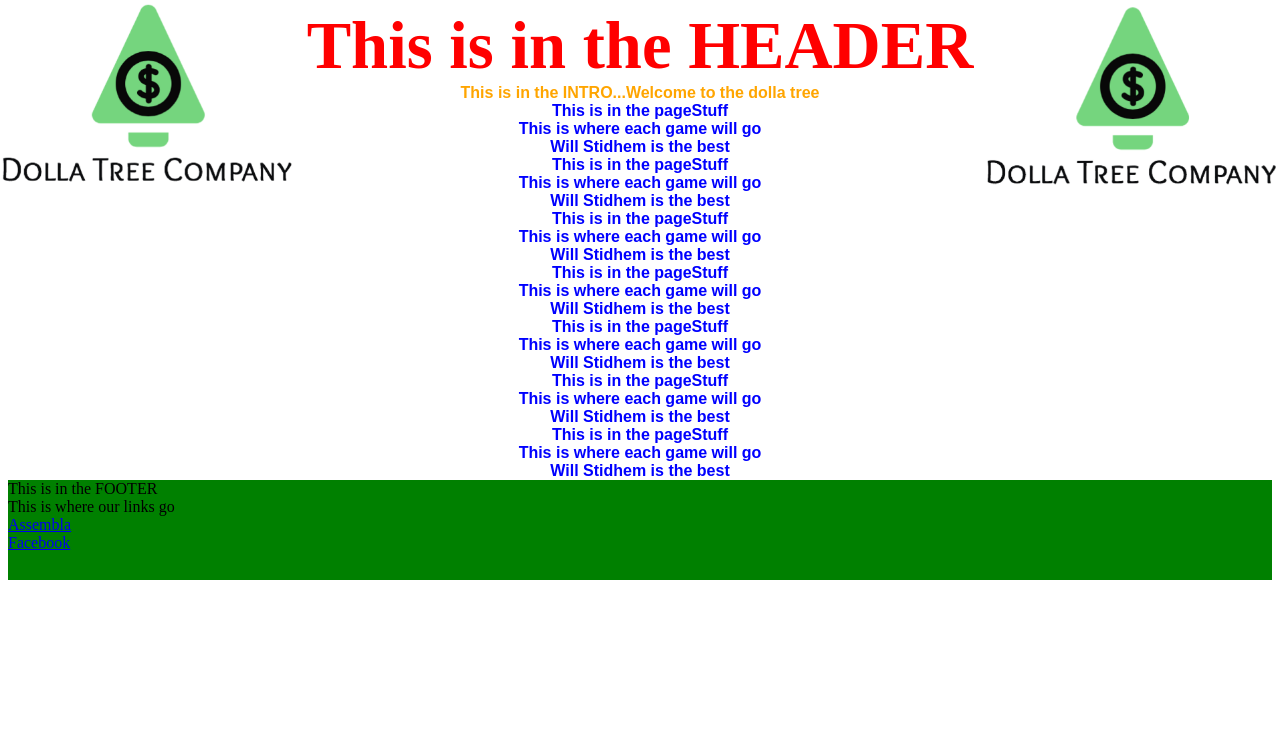
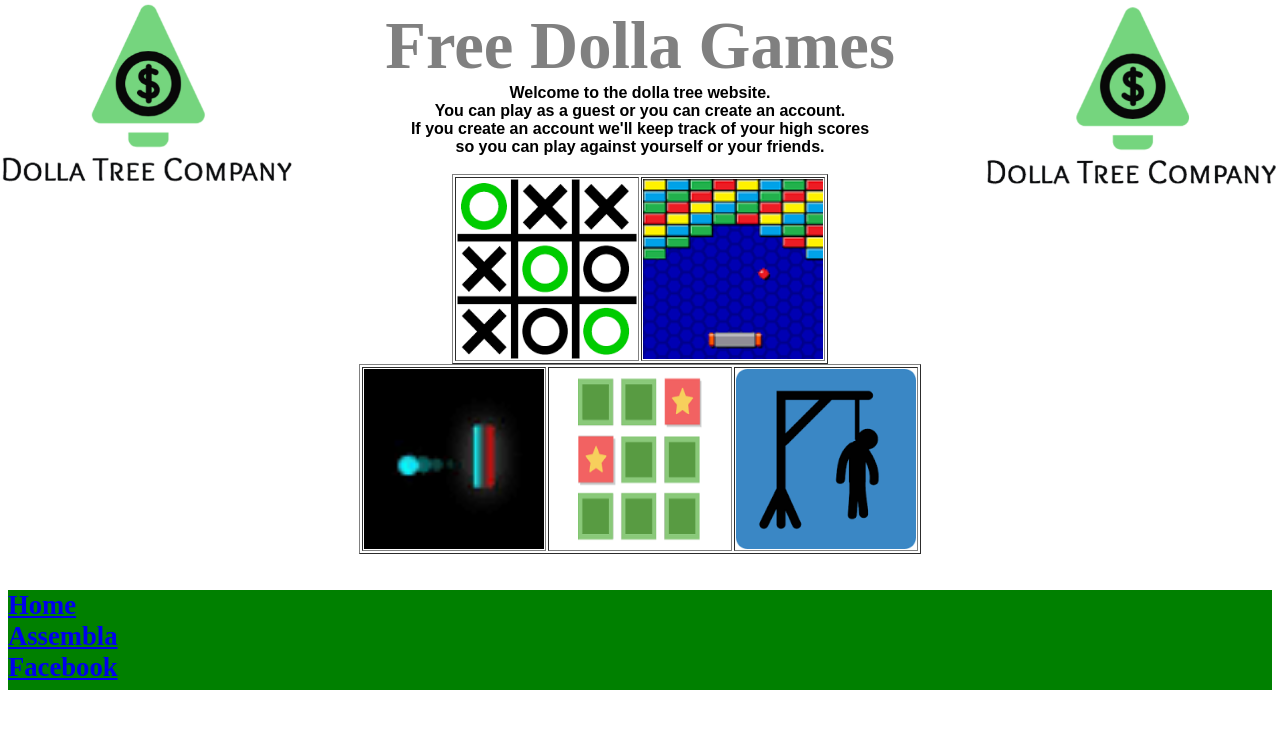
Before and after one commit to gongpengjun/422_Project2, a PHP site: page /dolla.html in a window 1280 px wide. Shown: the top 729 px of the page. Run offline with PHP 8.4, Linux system fonts and the light colour scheme.

Commit message:
Will is a boss!!!

```diff
--- a/dolla.css
+++ b/dolla.css
@@ -5,7 +5,7 @@
 	text-align: center;
 	font-size: 50pt;
 	font-weight:bold;
-	color: red
+	color: grey;
 }
 
 #intro {
@@ -13,7 +13,7 @@
 	text-align: center;
 	font-family: Arial;
 	font-weight:bold;
-	color: orange
+	color: black;
 }
 
 #pageStuff {
@@ -21,7 +21,7 @@
 	text-align: center;
 	font-family: Arial;
 	font-weight:bold;
-	color: blue
+	color: green;
 }
 
 #footer {
@@ -29,6 +29,8 @@
 	width:100%;
 	height:100px;
 	background:green;
+	font-size: 20pt;
+	font-weight:bold;
 }
 
 body {
--- a/dolla.html
+++ b/dolla.html
@@ -10,43 +10,36 @@
 
 
 <div id="header">
-	This is in the HEADER
+	Free Dolla Games
 </div>
 
 <div id="intro">
-	This is in the INTRO...Welcome to the dolla tree
+	Welcome to the dolla tree website.<br>
+	You can play as a guest or you can create an account.<br>
+	If you create an account we'll keep track of your high scores<br>
+	so you can play against yourself or your friends.<br><br>
 </div>
 
 <div id="pageStuff">
-	This is in the pageStuff<br>
-	This is where each game will go<br>
-	Will Stidhem is the best<br>
-	This is in the pageStuff<br>
-	This is where each game will go<br>
-	Will Stidhem is the best<br>
-	This is in the pageStuff<br>
-	This is where each game will go<br>
-	Will Stidhem is the best<br>
-	This is in the pageStuff<br>
-	This is where each game will go<br>
-	Will Stidhem is the best<br>
-	This is in the pageStuff<br>
-	This is where each game will go<br>
-	Will Stidhem is the best<br>
-	This is in the pageStuff<br>
-	This is where each game will go<br>
-	Will Stidhem is the best<br>
-	This is in the pageStuff<br>
-	This is where each game will go<br>
-	Will Stidhem is the best<br>
+	<table id="table" name="table" border="1" align="center">
+		<tr>
+			<td><a href = "tictactoe.html"><img src="ticTacToe.png" alt="Tic tac toe" height="180" width="180"></img></a></td>
+			<td><a href = "blockbreaker.html"><img src="bricks.png" alt="Block breaker" height="180" width="180"></img></a></td>
 
+		</tr>
+	</table>
+	<table id="table" name="table" border="1" align="center">
+			<td><a href = "navigator.html"><img src="navigate.png" alt="Navigator" height="180" width="180"></img></a></td>
+			<td><a href = "memorycard.html"><img src="memory.png" alt="" height="180" width="180"></img></a></td>
+			<td><a href = "hangman.html"><img src="hangman.png" alt="" height="180" width="180"></img></a></td>
+	</table>
+<br><br>
 </div>
 
 <div id="footer">
-	This is in the FOOTER<br>
-	This is where our links go<br>
+	<a href="dolla.html">Home</a><br>
 	<a href="http://www.assembla.com">Assembla</a><br>
-	<a href="http://www.facebook.com">Facebook</a>
+	<a href="http://www.facebook.com">Facebook</a><br>
 </div>
 
 
```
Also changed, not shown: blockbreaker.html (added, +47 -0 lines), hangman.html (added, +47 -0 lines), memorycard.html (added, +47 -0 lines), navigator.html (added, +47 -0 lines), tictactoe.html (added, +47 -0 lines), bricks.png (added), hangman.png (added), memory.png (added), navigate.png (added), ticTacToe.png (added).
